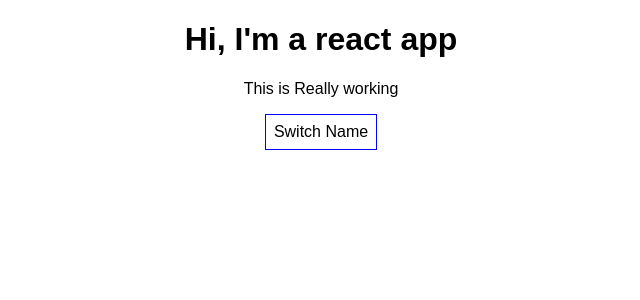
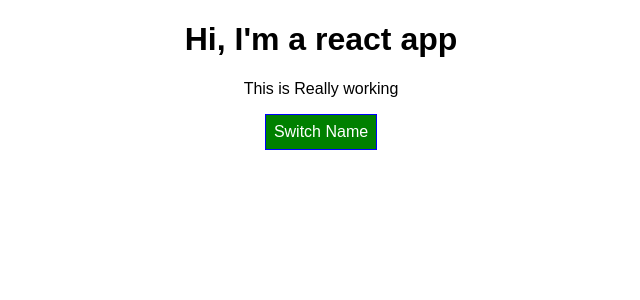
Before and after one commit to beisong/react-complete-guide, a React (Create React App) app: page / in a window 1280 px wide. Shown: the top 300 px of the page, without its empty margins (319-959 px from the left). Built offline with nearby package versions, Linux system fonts and the light colour scheme.

Commit message:
5.5 dynamic class name + radium

```diff
--- a/package.json
+++ b/package.json
@@ -3,6 +3,7 @@
   "version": "0.1.0",
   "private": true,
   "dependencies": {
+    "radium": "^0.26.0",
     "react": "^16.11.0",
     "react-dom": "^16.11.0",
     "react-scripts": "1.1.5"
--- a/src/App.css
+++ b/src/App.css
@@ -1,3 +1,11 @@
 .App {
   text-align: center;
 }
+
+.red{
+  color:red;
+}
+
+.bold{
+  font-weight: bold;
+}
--- a/src/App.js
+++ b/src/App.js
@@ -1,6 +1,8 @@
 import React, { Component } from 'react';
 import './App.css';
 import Person from './Person/Person';
+import Radium from 'radium'
+import style from "radium/es/components/style";
 
 class App extends Component {
   state = {
@@ -44,19 +46,23 @@
 
     //INLINE STYLE; Scope to element only
     const buttonStyle = {
-      backgroundColor : 'white',
+      backgroundColor : 'green',
+      color:'white',
       font:'inherit',
       border:'1px solid blue',
       padding: '8px',
-      cursor:'pointer'
+      cursor:'pointer',
+      ':hover':{
+        backgroundColor:'lightgreen',
+        color:'black'
+      }
     };
 
     let persons = null;
     if (this.state.showPerson){
       persons=(
         <div>
-          {
-            this.state.persons.map((person,index)=>{
+          {this.state.persons.map((person,index)=>{
             return (
               <Person
                 name={person.name}
@@ -69,13 +75,27 @@
           })
           }
         </div>
-      )
+      );
+
+      buttonStyle.backgroundColor='red';
+      buttonStyle[':hover']={
+        backgroundColor:'salmon',
+          color:'black'
+      }
+    }
+
+    let classes = [];  // join to "red bold"
+    if(this.state.persons.length <=2){
+      classes.push('red');
+    }
+    if(this.state.persons.length<=1){
+      classes.push('bold');
     }
 
     return (
       <div className="App">
         <h1>Hi, I'm a react app</h1>
-        <p>This is Really working</p>
+        <p className={classes.join(' ')}>This is Really working</p>
         <button
           style={buttonStyle}
           // onClick={this.switchNameHandler.bind(this, 'Max Switch')}
@@ -85,8 +105,7 @@
         {persons}
       </div>
     );
-    //   return React.createElement('div',{className:'App'},React.createElement('h1', null, 'h1 Text '))
   }
 }
 
-export default App;
+export default Radium(App);
--- a/src/Person/Person.js
+++ b/src/Person/Person.js
@@ -1,5 +1,7 @@
 import React from 'react';
 import './Person.css'
+import Radium from 'radium'
+
 
 const person = (props) => {
 
@@ -13,4 +15,4 @@
     )
 }
 
-export default person
+export default Radium(person)
```
Also changed, not shown: 1 other file (tests, documents, lock files or other folders). Lines whose indentation alone changed are shown as unchanged.
